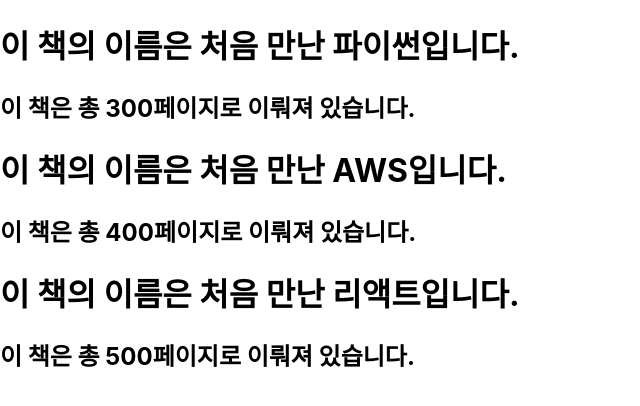
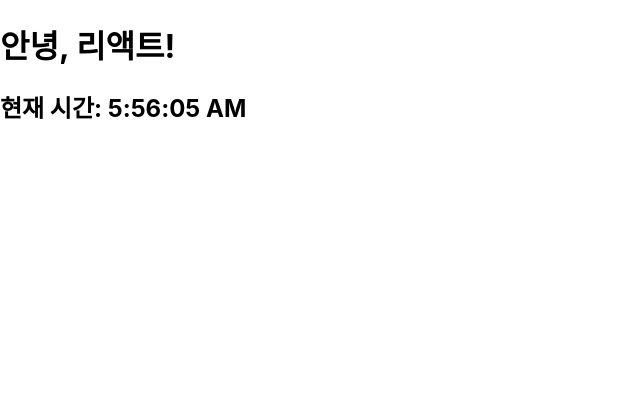
Before and after one commit to kimzini/React-Basics, a React (Create React App) app: page / in a window 1280 px wide. Shown: the top 406 px of the page, without its empty margins (0-640 px from the left). Built offline with nearby package versions, Linux system fonts and the light colour scheme.

Commit message:
chapter04

```diff
--- /dev/null
+++ b/src/chapter_04/Clock.jsx
@@ -0,0 +1,12 @@
+import React from "react";
+
+function Clock(props) {
+    return (
+        <div>
+            <h1>안녕, 리액트!</h1>
+            <h2>현재 시간: {new Date().toLocaleTimeString()}</h2>
+        </div>
+    );
+}
+
+export default Clock;
--- a/src/index.js
+++ b/src/index.js
@@ -5,13 +5,18 @@
 import reportWebVitals from './reportWebVitals';
 
 import Library from './chapter_03/Library';
+import Clock from './chapter_04/Clock';
 
 const root = ReactDOM.createRoot(document.getElementById('root'));
-root.render(
-  <React.StrictMode>
-    <Library />
-  </React.StrictMode>
-);
+
+setInterval(() => {
+  root.render(
+    <React.StrictMode>
+      <Clock />
+    </React.StrictMode>,
+    document.getElementById('root')
+  );
+}, 1000);
 
 // If you want to start measuring performance in your app, pass a function
 // to log results (for example: reportWebVitals(console.log))
```
